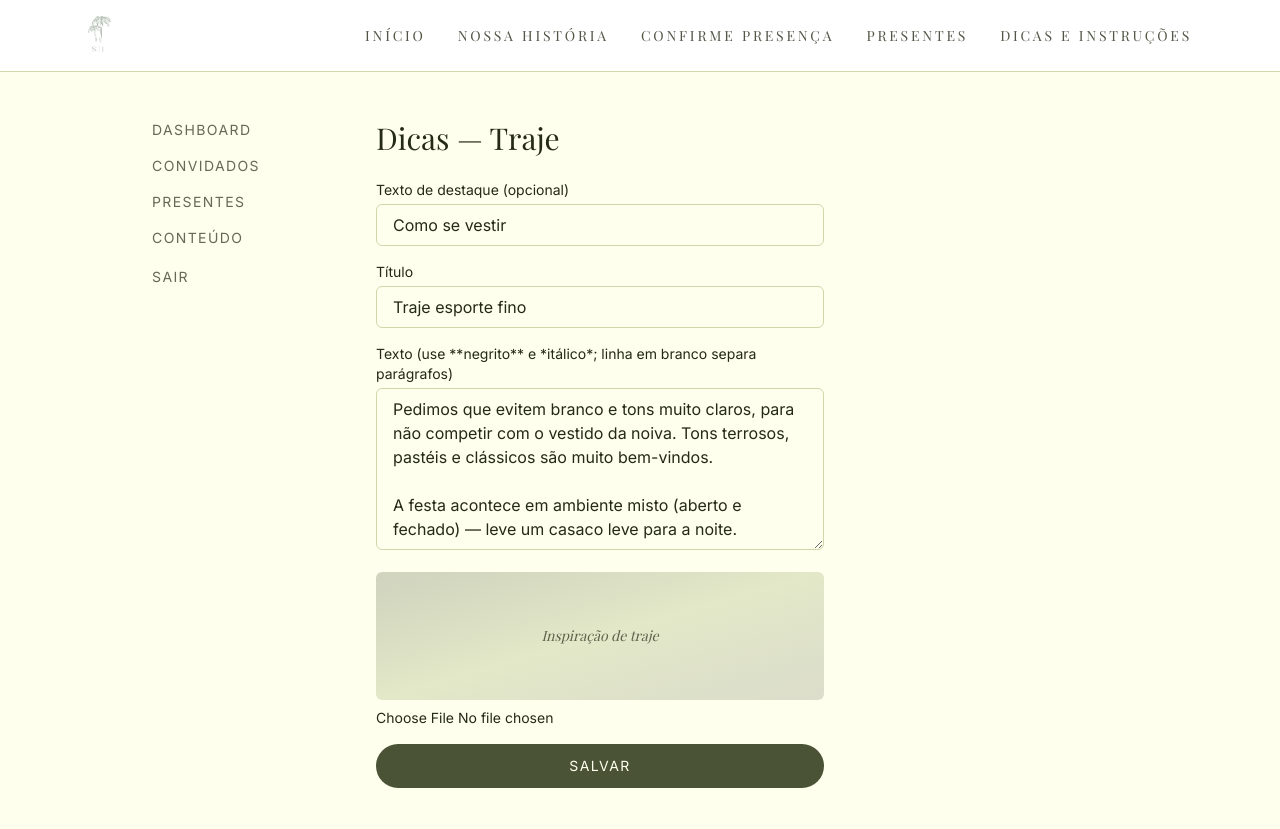
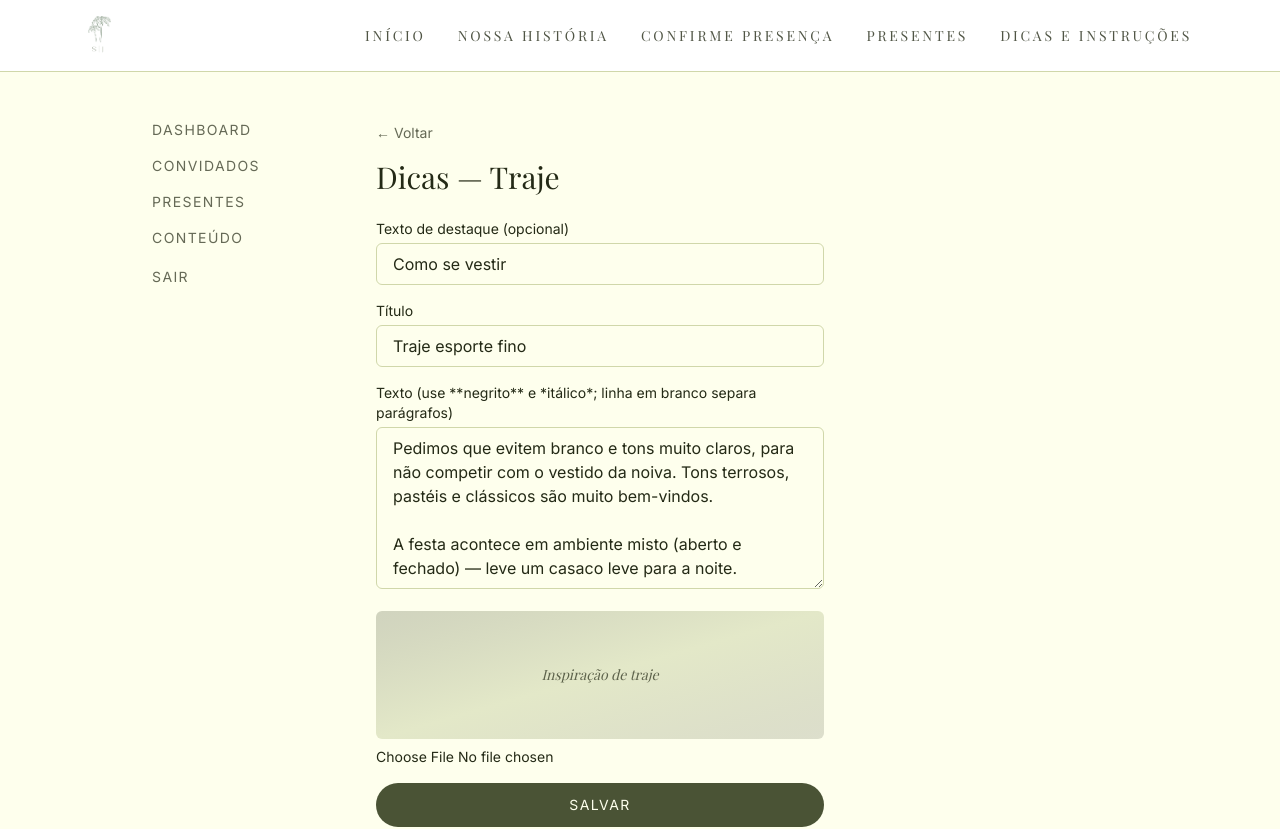
Before and after one commit to johnnatas/stefanie-e-jonatas-site-de-casamento, a Next.js app: page /admin/conteudo/dicas-traje in a window 1280 px wide. Shown: the top 829 px of the page. Built offline with nearby package versions, Linux system fonts and the light colour scheme; no server answers.

Commit message:
feat(admin): add a back-to-list link on every CMS edit page

```diff
--- a/src/app/admin/(protected)/conteudo/carrossel/page.tsx
+++ b/src/app/admin/(protected)/conteudo/carrossel/page.tsx
@@ -1,4 +1,5 @@
 import type { Metadata } from "next";
+import Link from "next/link";
 import { HomeTopicsForm } from "@/components/admin/HomeTopicsForm";
 import { getSiteContentOrDefault } from "@/infrastructure/composition";
 
@@ -11,6 +12,9 @@ export default async function TopicsContentPage() {
 
   return (
     <div>
+      <Link href="/admin/conteudo" className="mb-4 inline-block font-sans text-sm text-forest/70 hover:text-moss">
+        ← Voltar
+      </Link>
       <h1 className="font-serif text-3xl text-forest">Carrossel da Home</h1>
       <div className="mt-6">
         <HomeTopicsForm defaultValues={content} />
--- a/src/app/admin/(protected)/conteudo/configuracoes/page.tsx
+++ b/src/app/admin/(protected)/conteudo/configuracoes/page.tsx
@@ -1,4 +1,5 @@
 import type { Metadata } from "next";
+import Link from "next/link";
 import { SettingsForm } from "@/components/admin/SettingsForm";
 import { getSiteContentOrDefault } from "@/infrastructure/composition";
 
@@ -11,6 +12,9 @@ export default async function SettingsContentPage() {
 
   return (
     <div>
+      <Link href="/admin/conteudo" className="mb-4 inline-block font-sans text-sm text-forest/70 hover:text-moss">
+        ← Voltar
+      </Link>
       <h1 className="font-serif text-3xl text-forest">Configurações</h1>
       <div className="mt-6">
         <SettingsForm defaultValues={content} />
--- a/src/app/admin/(protected)/conteudo/dicas-cerimonia/page.tsx
+++ b/src/app/admin/(protected)/conteudo/dicas-cerimonia/page.tsx
@@ -1,4 +1,5 @@
 import type { Metadata } from "next";
+import Link from "next/link";
 import { TipsContentForm } from "@/components/admin/TipsContentForm";
 import { getSiteContentOrDefault } from "@/infrastructure/composition";
 import { updateTipsCerimoniaAction } from "./actions";
@@ -12,6 +13,9 @@ export default async function TipsCerimoniaContentPage() {
 
   return (
     <div>
+      <Link href="/admin/conteudo" className="mb-4 inline-block font-sans text-sm text-forest/70 hover:text-moss">
+        ← Voltar
+      </Link>
       <h1 className="font-serif text-3xl text-forest">Dicas — Cerimônia</h1>
       <div className="mt-6">
         <TipsContentForm defaultValues={content} action={updateTipsCerimoniaAction} photoLabel="Local da cerimônia" />
--- a/src/app/admin/(protected)/conteudo/dicas-hospedagem/page.tsx
+++ b/src/app/admin/(protected)/conteudo/dicas-hospedagem/page.tsx
@@ -1,4 +1,5 @@
 import type { Metadata } from "next";
+import Link from "next/link";
 import { TipsContentForm } from "@/components/admin/TipsContentForm";
 import { getSiteContentOrDefault } from "@/infrastructure/composition";
 import { updateTipsHospedagemAction } from "./actions";
@@ -12,6 +13,9 @@ export default async function TipsHospedagemContentPage() {
 
   return (
     <div>
+      <Link href="/admin/conteudo" className="mb-4 inline-block font-sans text-sm text-forest/70 hover:text-moss">
+        ← Voltar
+      </Link>
       <h1 className="font-serif text-3xl text-forest">Dicas — Hospedagem</h1>
       <div className="mt-6">
         <TipsContentForm defaultValues={content} action={updateTipsHospedagemAction} photoLabel="Hospedagem" />
--- a/src/app/admin/(protected)/conteudo/dicas-traje/page.tsx
+++ b/src/app/admin/(protected)/conteudo/dicas-traje/page.tsx
@@ -1,4 +1,5 @@
 import type { Metadata } from "next";
+import Link from "next/link";
 import { TipsContentForm } from "@/components/admin/TipsContentForm";
 import { getSiteContentOrDefault } from "@/infrastructure/composition";
 import { updateTipsTrajeAction } from "./actions";
@@ -12,6 +13,9 @@ export default async function TipsTrajeContentPage() {
 
   return (
     <div>
+      <Link href="/admin/conteudo" className="mb-4 inline-block font-sans text-sm text-forest/70 hover:text-moss">
+        ← Voltar
+      </Link>
       <h1 className="font-serif text-3xl text-forest">Dicas — Traje</h1>
       <div className="mt-6">
         <TipsContentForm defaultValues={content} action={updateTipsTrajeAction} photoLabel="Inspiração de traje" />
--- a/src/app/admin/(protected)/conteudo/hero/page.tsx
+++ b/src/app/admin/(protected)/conteudo/hero/page.tsx
@@ -1,4 +1,5 @@
 import type { Metadata } from "next";
+import Link from "next/link";
 import { HomeHeroForm } from "@/components/admin/HomeHeroForm";
 import { getSiteContentOrDefault } from "@/infrastructure/composition";
 
@@ -11,6 +12,9 @@ export default async function HomeHeroContentPage() {
 
   return (
     <div>
+      <Link href="/admin/conteudo" className="mb-4 inline-block font-sans text-sm text-forest/70 hover:text-moss">
+        ← Voltar
+      </Link>
       <h1 className="font-serif text-3xl text-forest">Hero da Home</h1>
       <div className="mt-6">
         <HomeHeroForm defaultValues={content} />
--- a/src/app/admin/(protected)/conteudo/marcos/page.tsx
+++ b/src/app/admin/(protected)/conteudo/marcos/page.tsx
@@ -1,4 +1,5 @@
 import type { Metadata } from "next";
+import Link from "next/link";
 import { HomeMilestonePhotosForm } from "@/components/admin/HomeMilestonePhotosForm";
 import { getSiteContentOrDefault } from "@/infrastructure/composition";
 
@@ -11,6 +12,9 @@ export default async function MilestonePhotosContentPage() {
 
   return (
     <div>
+      <Link href="/admin/conteudo" className="mb-4 inline-block font-sans text-sm text-forest/70 hover:text-moss">
+        ← Voltar
+      </Link>
       <h1 className="font-serif text-3xl text-forest">Fotos dos Marcos (Save the Date)</h1>
       <div className="mt-6">
         <HomeMilestonePhotosForm defaultValues={content} />
```
